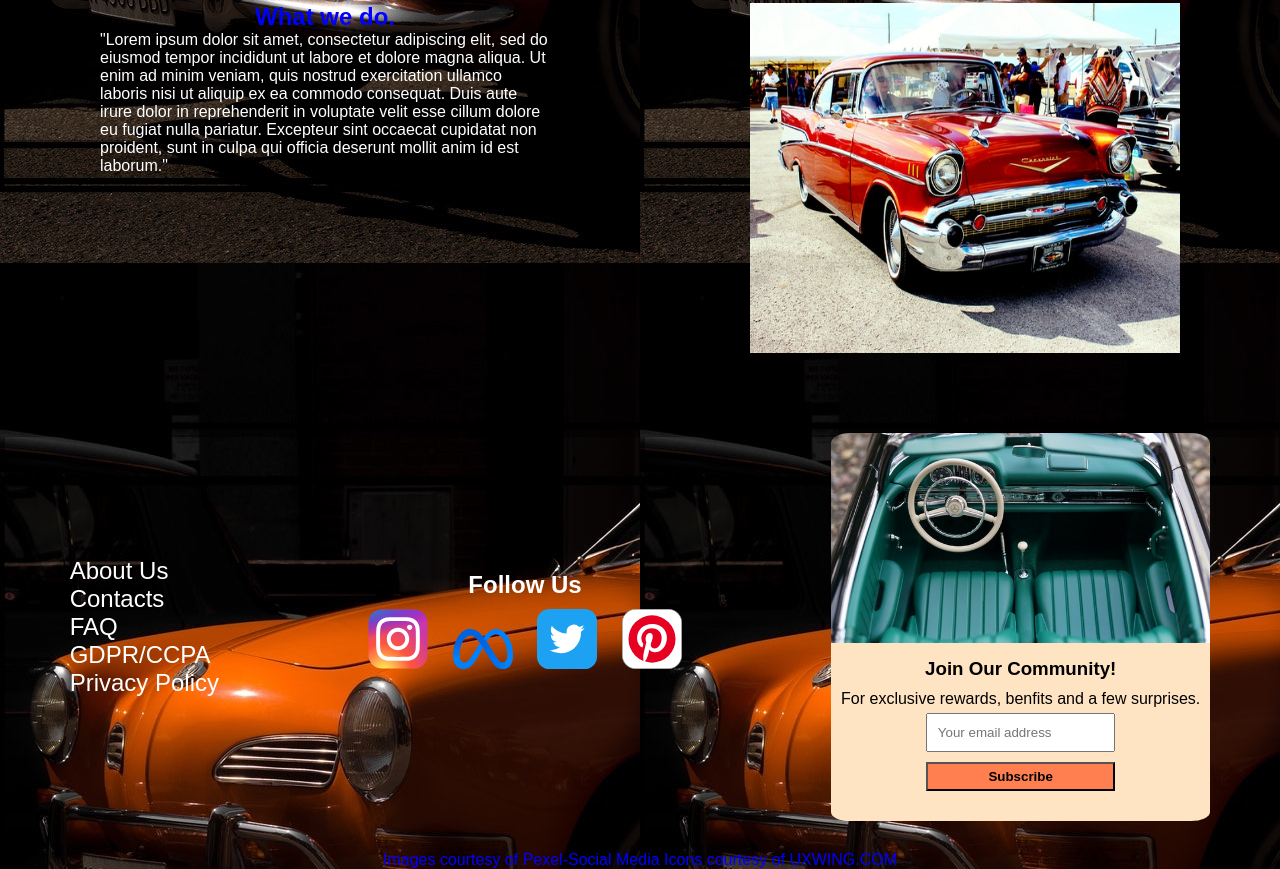
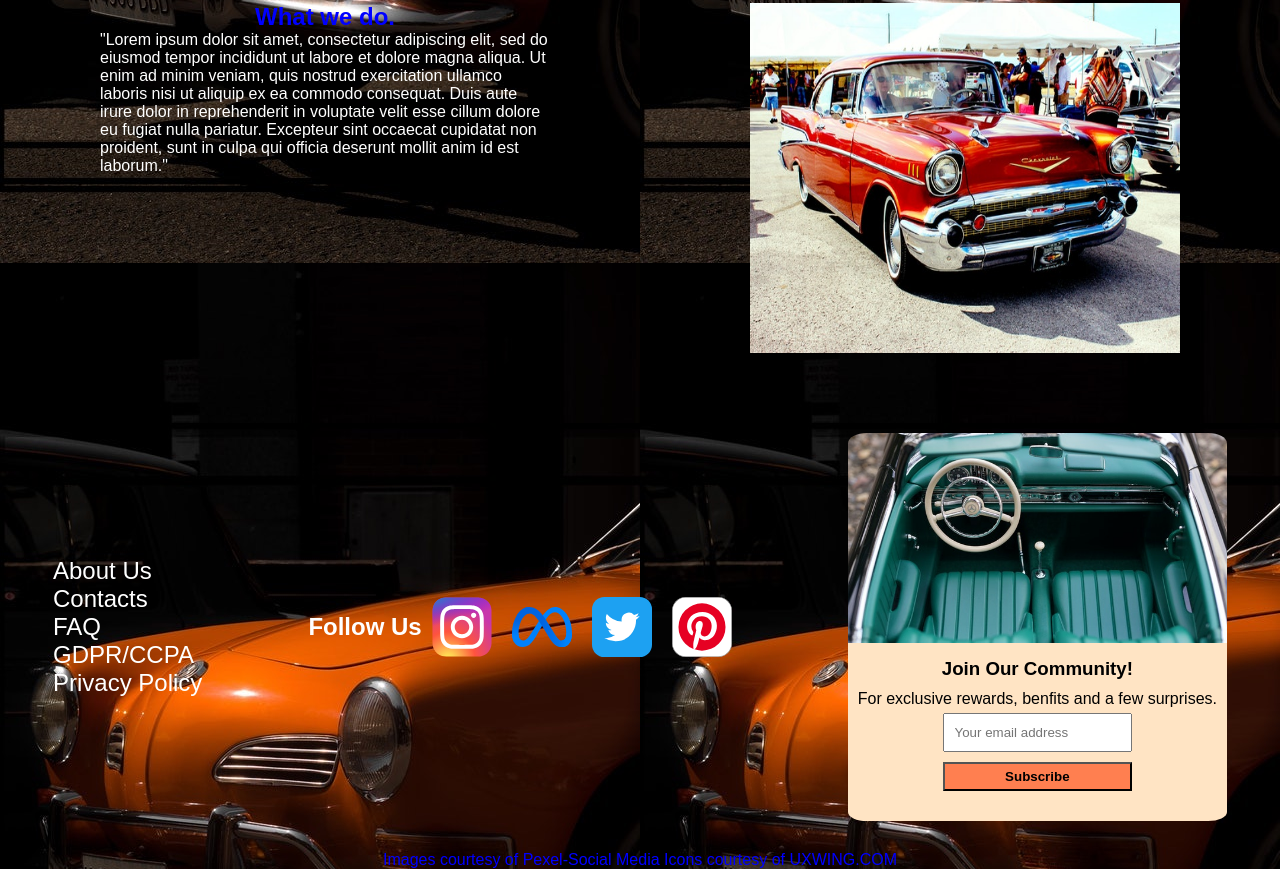
Before and after one commit to buildwebpagesonline/ClassicCarsClub, a plain HTML site: page index.html in a window 1280 px wide. Shown: the part 632-1501 px from the top of the page. Drawn offline with Linux system fonts and the light colour scheme; a web font is replaced by a local one.

Commit message:
Update style.css

```diff
--- a/style.css
+++ b/style.css
@@ -184,6 +184,18 @@ footer {
   }
 }
 
+.social-links {
+  display: flex;
+  flex-wrap: wrap;
+  justify-content: space-around;
+  align-items: center;
+}
+
+.social-links h2:hover {
+  font-size: 1.8rem;
+  color: gold;
+}
+
 .infolinks a {
   text-decoration: none;
   font-size: 1.5rem;
```
